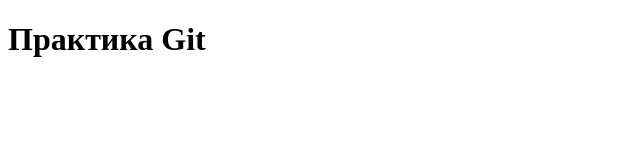
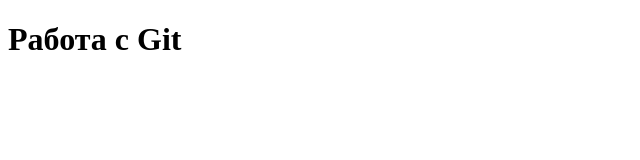
Before and after one commit to mariiiiiiiiia/git-github-practice, a plain HTML site: page index.html in a window 1280 px wide. Shown: the whole page, without its empty margins (0-640 px from the left). Drawn offline with Linux system fonts and the light colour scheme.

Commit message:
Изменение в заголовке файла index.html

```diff
--- a/index.html
+++ b/index.html
@@ -4,6 +4,6 @@
     <title>Git Practice</title>
 </head>
 <body>
-    <h1>Практика Git</h1>
+    <h1>Работа с Git</h1>
 </body>
 </html>
```
